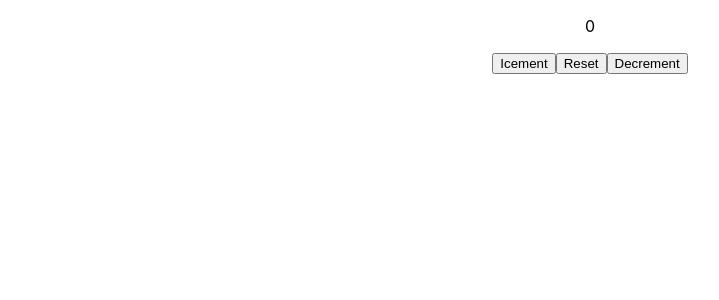
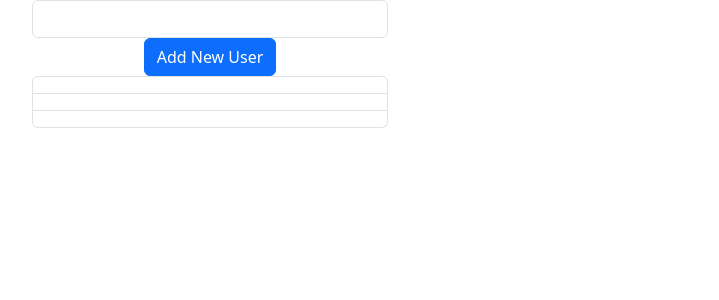
Before and after one commit to KanishkaKodithuwakku/my-app, a React (Create React App) app: page / in a window 1280 px wide. Shown: the top 300 px of the page, without its empty margins (50-769 px from the left). Built offline with nearby package versions, Linux system fonts and the light colour scheme.

Commit message:
initiate users component

```diff
--- a/package.json
+++ b/package.json
@@ -3,9 +3,7 @@
   "version": "0.1.0",
   "private": true,
   "dependencies": {
-    "@testing-library/jest-dom": "^5.17.0",
-    "@testing-library/react": "^13.4.0",
-    "@testing-library/user-event": "^13.5.0",
+    "bootstrap": "^5.3.0",
     "react": "^16.10.1",
     "react-dom": "^16.10.1",
     "react-scripts": "5.0.1",
--- a/src/App.js
+++ b/src/App.js
@@ -1,12 +1,16 @@
-import './App.css';
-import Counter from './components/Counter'
+import "./App.css";
+import Users from "./components/Users";
 
 function App() {
   return (
     <div className="App">
-
-    <Counter/>
-
+      <div className="container">
+        <div className="row">
+          <div className="col-md-4">
+            <Users />
+          </div>
+        </div>
+      </div>
     </div>
   );
 }
--- /dev/null
+++ b/src/components/Users.js
@@ -0,0 +1,63 @@
+import React, { useState, useReducer } from "react";
+
+const ACTIONS = {
+  ADD_USER: "add-user",
+  REMOVE_USER: "remove-user",
+  UPDATE_USER: "update-user",
+};
+
+function userReducer(state, action) {
+  switch (action.type) {
+    default:
+      return state;
+  }
+}
+
+const Users = () => {
+  const usersArray = [
+    {
+      nama: "John Doe",
+      email: "johndoe@example.com",
+      age: "25",
+    },
+    {
+      nama: "Jane Doe",
+      email: "janedoe@example.com",
+      age: "30",
+    },
+    {
+      nama: "Bob Smith",
+      email: "bobsmith@example.com",
+      age: "35",
+    },
+  ];
+  const [user, setUser] = useState([]);
+  const [state, dispatch] = useReducer(userReducer, usersArray);
+
+  const handleSubmit = (e) => {
+    e.preventDefault();
+  };
+
+  return (
+    <>
+      <form onSubmit={handleSubmit}>
+        <input
+          className="form-control"
+          type="text"
+          onChange={(e) => setUser(e.target.value)}
+        />
+        <button className="btn btn-primary" type="submit">
+          Add New User
+        </button>
+      </form>
+
+      <ul className="list-group">
+        {state.map((user) => (
+          <li className="list-group-item">{user.name}</li>
+        ))}
+      </ul>
+    </>
+  );
+};
+
+export default Users;
--- a/src/index.js
+++ b/src/index.js
@@ -1,6 +1,7 @@
 import React from 'react';
 import ReactDOM from 'react-dom';
 import './index.css';
+import 'bootstrap/dist/css/bootstrap.css'
 import App from './App';
 
 ReactDOM.render(
```
Also changed, not shown: 1 other file (tests, documents, lock files or other folders).
